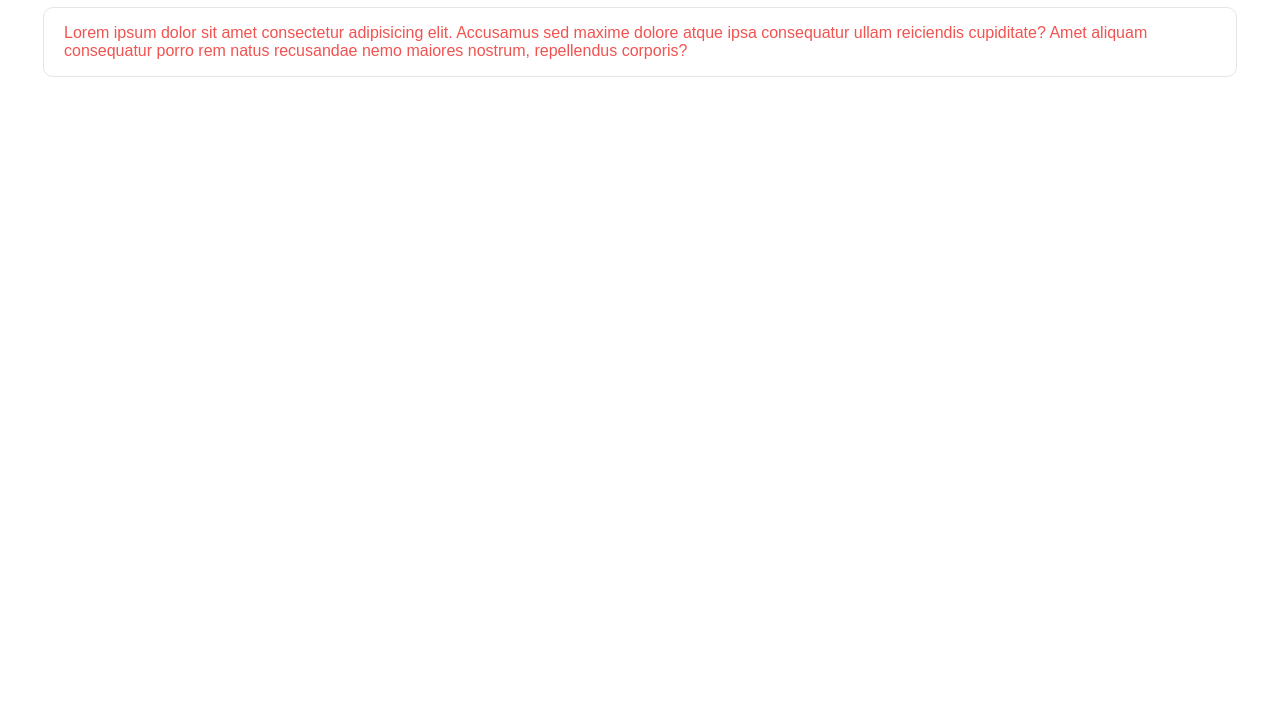
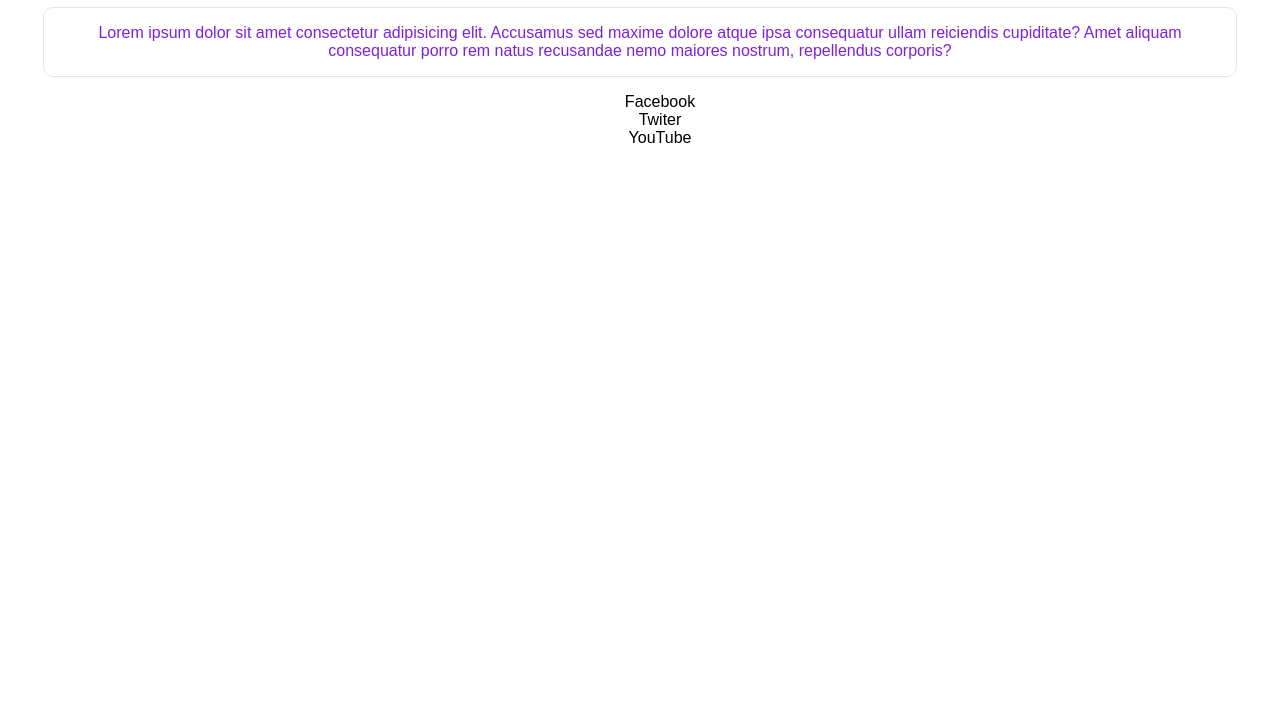
Before and after one commit to abrahamalanya/blog, a plain HTML site: page index.html in a window 1280 px wide. Shown: the part 73-800 px from the top of the page. Drawn offline with Linux system fonts and the light colour scheme.

Commit message:
Agregamos un estilo azul a nuestro parrafo

```diff
--- a/index.html
+++ b/index.html
@@ -13,5 +13,10 @@
             Lorem ipsum dolor sit amet consectetur adipisicing elit. Accusamus sed maxime dolore atque ipsa consequatur ullam reiciendis cupiditate? Amet aliquam consequatur porro rem natus recusandae nemo maiores nostrum, repellendus corporis?
         </p>
     </div>
+    <ul>
+        <li><a href="#">Facebook</a></li>
+        <li><a href="#">Twiter</a></li>
+        <li><a href="#">YouTube</a></li>
+    </ul>
 </body>
 </html>
--- a/styles.css
+++ b/styles.css
@@ -11,8 +11,17 @@ body {
     margin: auto;
     border: 1px solid rgb(230, 230, 230);
     border-radius: 10px;
-    text-align: left;
+    text-align: center;
     padding-left: 20px;
     padding-right: 20px;
-    color: #F05350;
+    color: #7C21DE;
 }
+
+li {
+    list-style: none;
+}
+
+a {
+    text-decoration: none;
+    color: black;
+}
```
